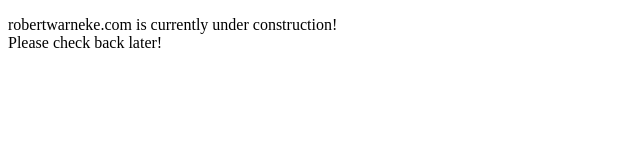
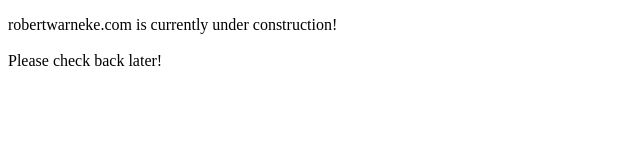
Before and after one commit to robert-warneke/robert-warneke.github.io, a plain HTML site: page index.html in a window 1280 px wide. Shown: the whole page, without its empty margins (0-640 px from the left). Drawn offline with Linux system fonts and the light colour scheme.

Commit message:
Update index.html

```diff
--- a/index.html
+++ b/index.html
@@ -7,6 +7,6 @@
     <title>Robert Warneke | Welcome!</title>
 </head>
 <body>
-    <p>robertwarneke.com is currently under construction! <br>Please check back later!</p>
+    <p>robertwarneke.com is currently under construction! <br><br>Please check back later!</p>
 </body>
 </html>
```
